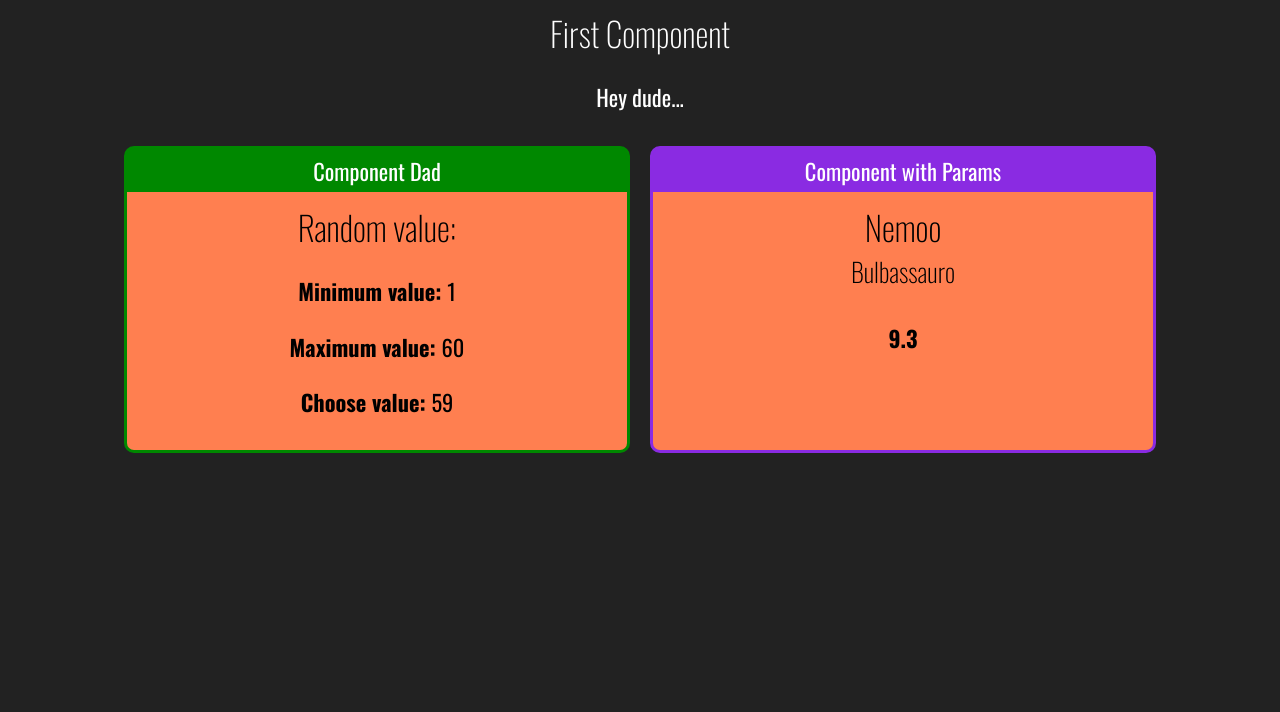
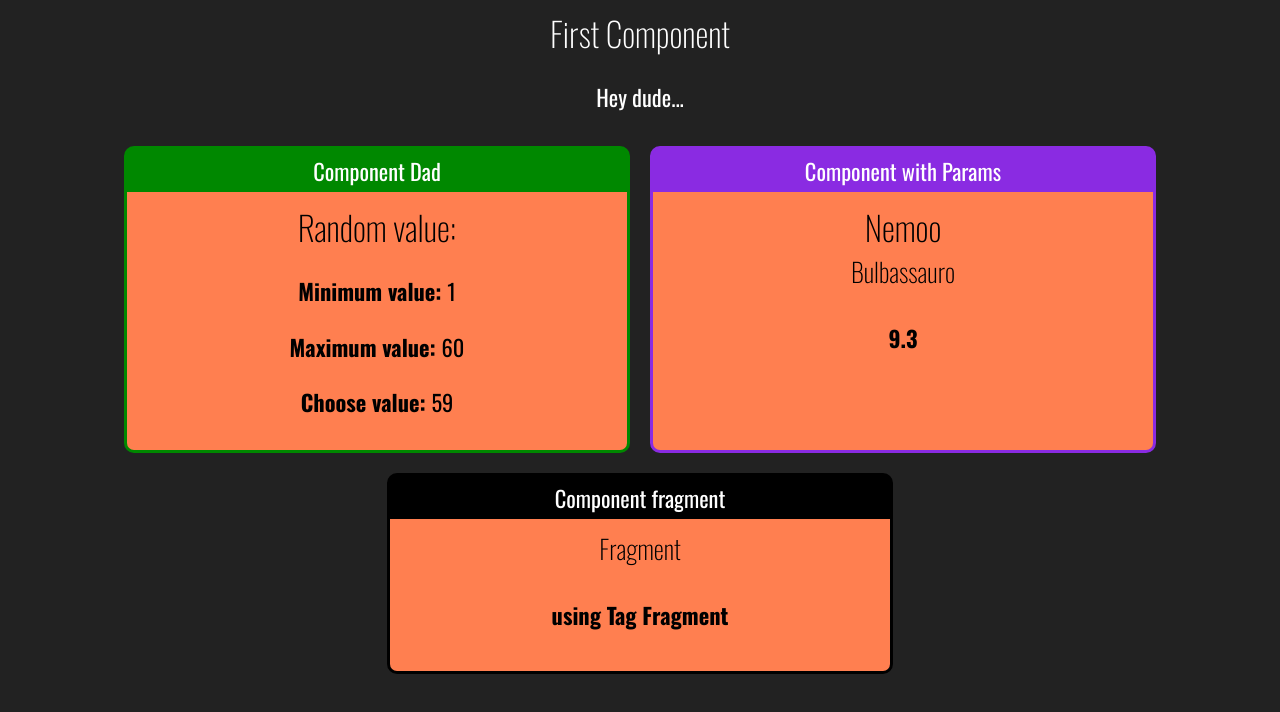
Before and after one commit to alexandresoueu/react-redux-fundamentals, a React (Create React App) app in the folder fundamentus-react/: page / in a window 1280 px wide. Shown: the top 712 px of the page. Built offline with nearby package versions, Linux system fonts and the light colour scheme.

Commit message:
create a new card

```diff
--- a/fundamentus-react/src/App.js
+++ b/fundamentus-react/src/App.js
@@ -4,6 +4,7 @@ import FirstComponent from './components/basics/FirstComponent'
 import ComponentWithParams from './components/basics/ComponentWithParams'
 import Random from './components/basics/Random'
 import Card from './components/layout/Card'
+import FragmentComponent from './components/basics/FragmentComponent'
 
 import './App.css'
 
@@ -18,6 +19,9 @@ function App(props) {
         <Card title="Component with Params">
           <ComponentWithParams title='Nemoo' subtitle='Bulbassauro' score={9.3} />
         </Card>
+        <Card title="Component fragment" color="#000">
+          <FragmentComponent />
+        </Card>
       </div>
 
     </div>
--- /dev/null
+++ b/fundamentus-react/src/components/basics/FragmentComponent.js
@@ -0,0 +1,17 @@
+import React from 'react'
+
+function FragmentComponent(props) {
+  return (
+    <React.Fragment>
+      <h3>Fragment</h3>
+      <h4> using Tag Fragment</h4>
+    </React.Fragment>
+
+    // <>
+    //   <h3>Fragment</h3>
+    //   <h4> using Tag empty</h4>
+    // </>
+  )
+}
+
+export default FragmentComponent
```
